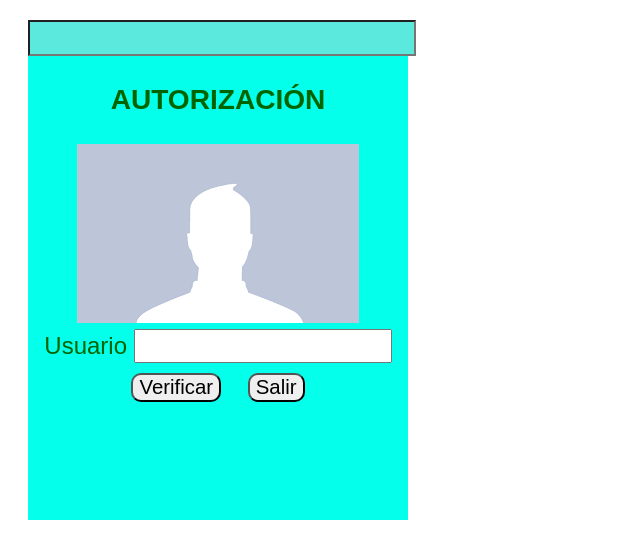
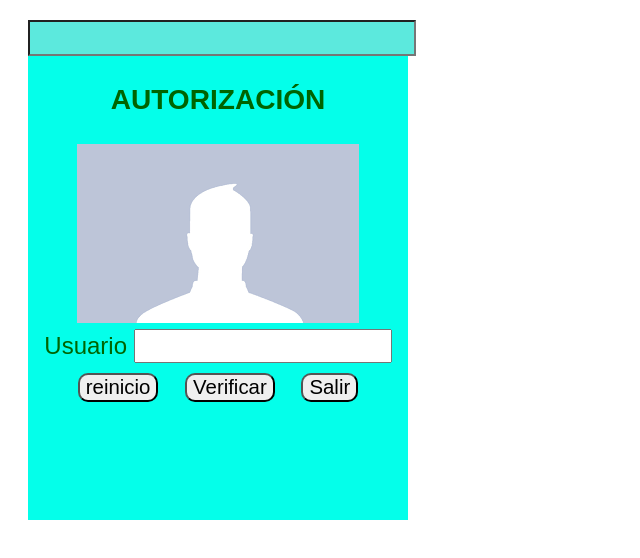
Before and after one commit to javiergc98/Autorizacion, a plain HTML site: page index.html in a window 1280 px wide. Shown: the whole page, without its empty margins (0-640 px from the left). Drawn offline with Linux system fonts and the light colour scheme.

Commit message:
Segunda versión: Proyecto Autorización

```diff
--- a/autorizacion.js
+++ b/autorizacion.js
@@ -21,3 +21,8 @@ function verificar(){
 function salir(){
 	window.close();
 }
+
+function reiniciar(){
+	document.getElementById("usuario").value="";
+	document.getElementById("mensaje").value="";
+}
--- a/index.html
+++ b/index.html
@@ -13,6 +13,7 @@
         <h3>AUTORIZACIÓN</h3>
         <img src="usuario.png"><br>
         Usuario <input class="inputNU" type="text" id="usuario"><br>
+        <input class="botones" type="button" value="reinicio" onclick="reiniciar()">
         <input class="botones" type="button" value="Verificar" onclick="verificar()">
         <input class="botones" type="button" value="Salir" onclick="salir()">
     </div>
```
